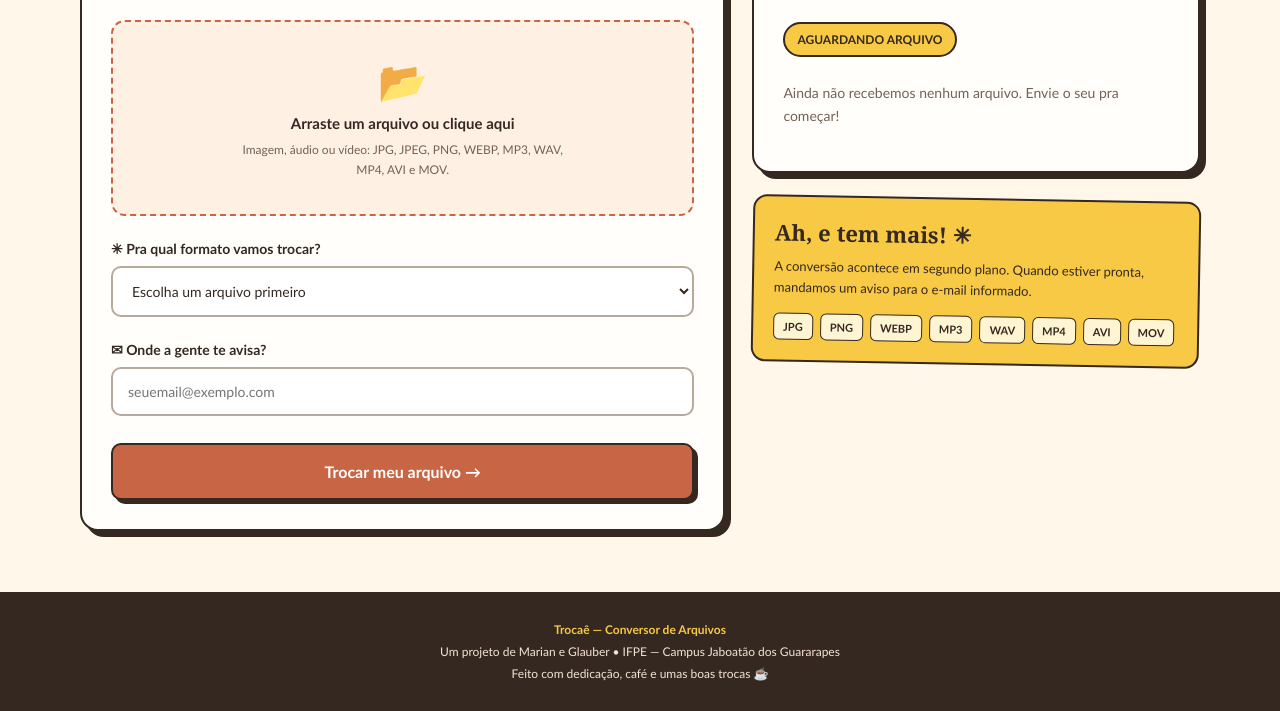
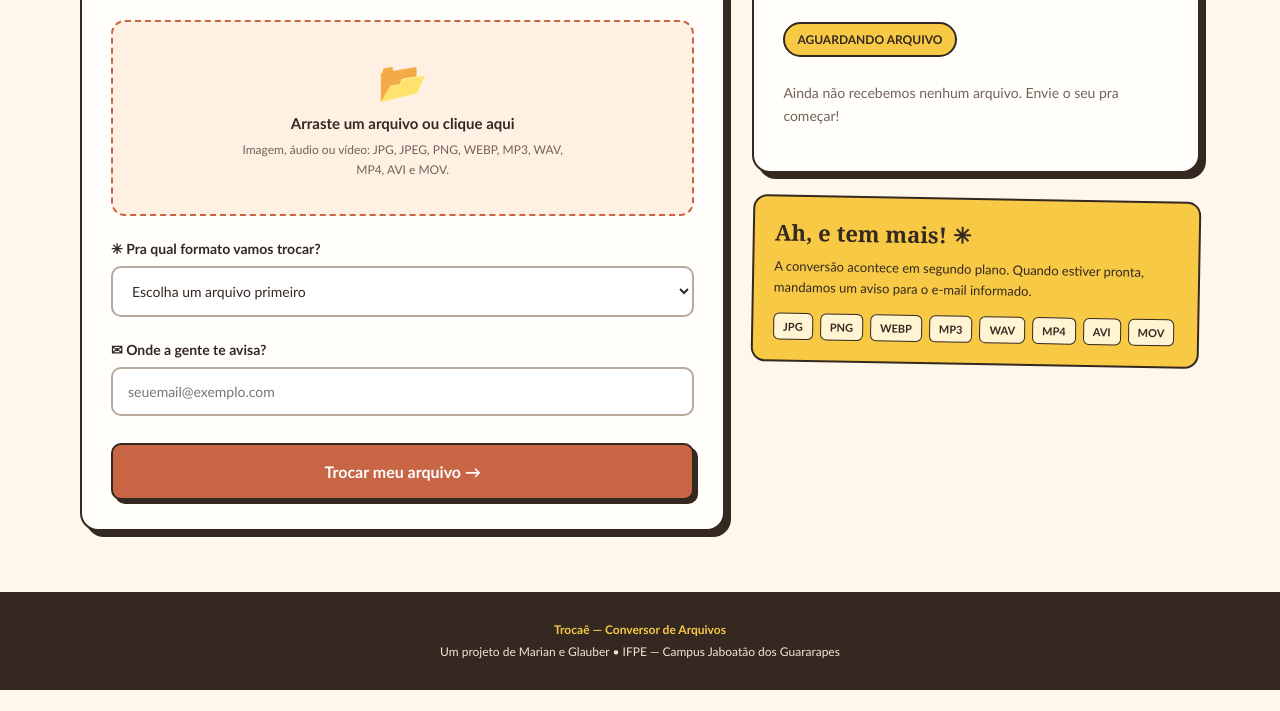
Before and after one commit to GlauberRuan/trocae-conversor, a plain HTML site: page api/frontend.html in a window 1280 px wide. Shown: the part 671-1382 px from the top of the page. After the commit the page ends 1361 px from the top, so only its background shows below. Drawn offline with Linux system fonts and the light colour scheme.

Commit message:
style: atualiza rodape do Trocae

```diff
--- a/api/frontend.html
+++ b/api/frontend.html
@@ -183,7 +183,7 @@
     </aside>
   </main>
 
-  <footer><strong>Trocaê — Conversor de Arquivos</strong><br>Um projeto de Marian e Glauber • IFPE — Campus Jaboatão dos Guararapes<br>Feito com dedicação, café e umas boas trocas ☕</footer>
+  <footer><strong>Trocaê — Conversor de Arquivos</strong><br>Um projeto de Marian e Glauber • IFPE — Campus Jaboatão dos Guararapes</footer>
 
   <script>
     'use strict';
```
Also changed, not shown: frontend/index.html (+1 -1 lines).
